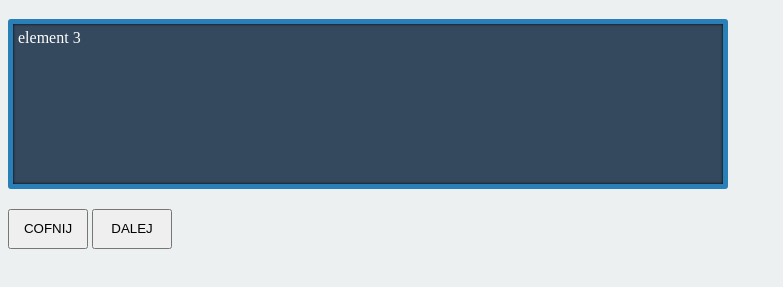
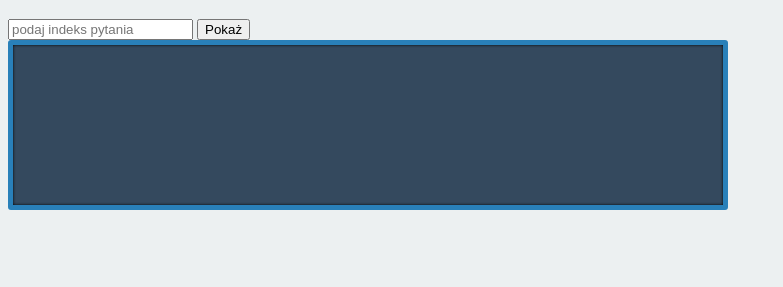
Before and after one commit to ctworzewski/my-simple-typeform-js, a plain HTML site: page index.html in a window 1280 px wide. Shown: the part 61-348 px from the top of the page, without its empty margins (0-783 px from the left). Drawn offline with Linux system fonts and the light colour scheme.

Commit message:
Create click event, return elements array if my index = ...

```diff
--- a/index.html
+++ b/index.html
@@ -11,13 +11,15 @@
 <body>
     <h1>Typeform</h1>
 
+    <input type="number" class="IndexQuestion" placeholder="podaj indeks pytania">
+    <button class="showIndexQuestion">Pokaż</button>
     <div class="typeform">
         <p class="question"></p>
 
     </div>
 
-    <button type="button" class="btn btnPrev">Cofnij</button>
-    <button type="button" class="btn btnNext">Dalej</button>
+    <!--     <button type="button" class="btn btnPrev">Cofnij</button>
+    <button type="button" class="btn btnNext">Dalej</button> -->
 
     <script src="main.js"></script>
 </body>
--- a/main.js
+++ b/main.js
@@ -36,8 +36,16 @@ function showQuestion(indexArray) {
     if (indexArray <= tab.length - 1 && indexArray >= 0) {
         $question.textContent = tab[indexArray];
     } else {
+        $question.textContent = '';
         console.log('Nie ma takiego indeksu tablicy');
     }
 }
 
-showQuestion(2);
+
+let $showIndexQuestion = document.querySelector('.showIndexQuestion');
+
+$showIndexQuestion.addEventListener('click', function () {
+    let $indexQuestion = document.querySelector('.IndexQuestion').value;
+    showQuestion($indexQuestion);
+
+})
```
